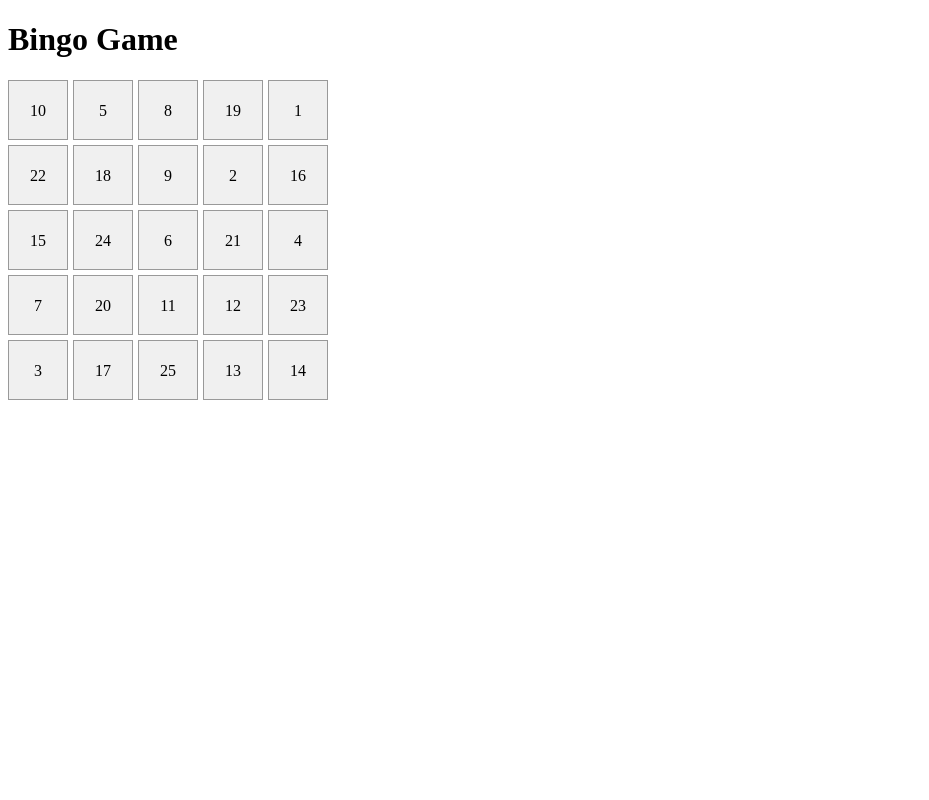
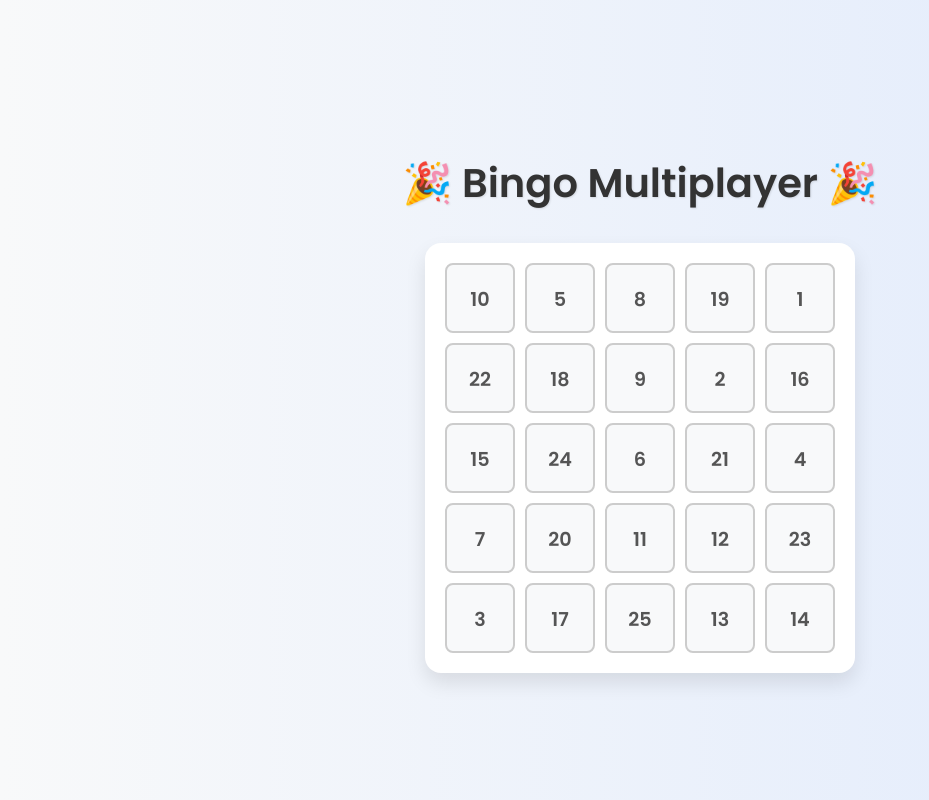
Before and after one commit to Calciferr-sudo/bingo-multiplayer, a plain HTML site: page index.html in a window 1280 px wide. Shown: the whole page, without its empty margins (0-929 px from the left). Drawn offline with nearby package versions, Linux system fonts and the light colour scheme; no server answers.

Commit message:
Update index.html

```diff
--- a/index.html
+++ b/index.html
@@ -1,30 +1,72 @@
 <!DOCTYPE html>
 <html lang="en">
 <head>
-  <meta charset="UTF-8">
+  <meta charset="UTF-8" />
+  <meta name="viewport" content="width=device-width, initial-scale=1.0"/>
   <title>Bingo Multiplayer</title>
   <style>
-    /* Add basic grid CSS */
+    /* Google Fonts */
+    @import url('https://fonts.googleapis.com/css2?family=Poppins:wght@400;600&display=swap');
+
+    body {
+      margin: 0;
+      padding: 0;
+      font-family: 'Poppins', sans-serif;
+      background: linear-gradient(to right, #f8f9fa, #e0eafc);
+      display: flex;
+      flex-direction: column;
+      align-items: center;
+      justify-content: center;
+      min-height: 100vh;
+    }
+
+    h1 {
+      color: #333;
+      font-size: 2.5rem;
+      margin-bottom: 30px;
+      text-shadow: 1px 1px 2px rgba(0,0,0,0.1);
+    }
+
     #board {
       display: grid;
-      grid-template-columns: repeat(5, 60px);
-      grid-template-rows: repeat(5, 60px);
-      gap: 5px;
+      grid-template-columns: repeat(5, 70px);
+      grid-template-rows: repeat(5, 70px);
+      gap: 10px;
+      padding: 20px;
+      background: white;
+      border-radius: 16px;
+      box-shadow: 0 10px 20px rgba(0,0,0,0.1);
     }
+
     .cell {
-      background-color: #f0f0f0;
+      background-color: #f8f9fa;
+      border: 2px solid #ccc;
+      border-radius: 8px;
       text-align: center;
-      line-height: 60px;
-      border: 1px solid #999;
+      font-size: 1.2rem;
+      font-weight: 600;
+      color: #555;
+      line-height: 70px;
       cursor: pointer;
+      transition: all 0.2s ease-in-out;
+      user-select: none;
     }
+
+    .cell:hover {
+      background-color: #dfe9f3;
+      transform: scale(1.05);
+    }
+
     .marked {
-      background-color: lightgreen;
+      background-color: #48c78e;
+      color: white;
+      border-color: #3da278;
+      transform: scale(1.05);
     }
   </style>
 </head>
 <body>
-  <h1>Bingo Game</h1>
+  <h1>🎉 Bingo Multiplayer 🎉</h1>
   <div id="board"></div>
 
   <!-- Socket.IO -->
```
